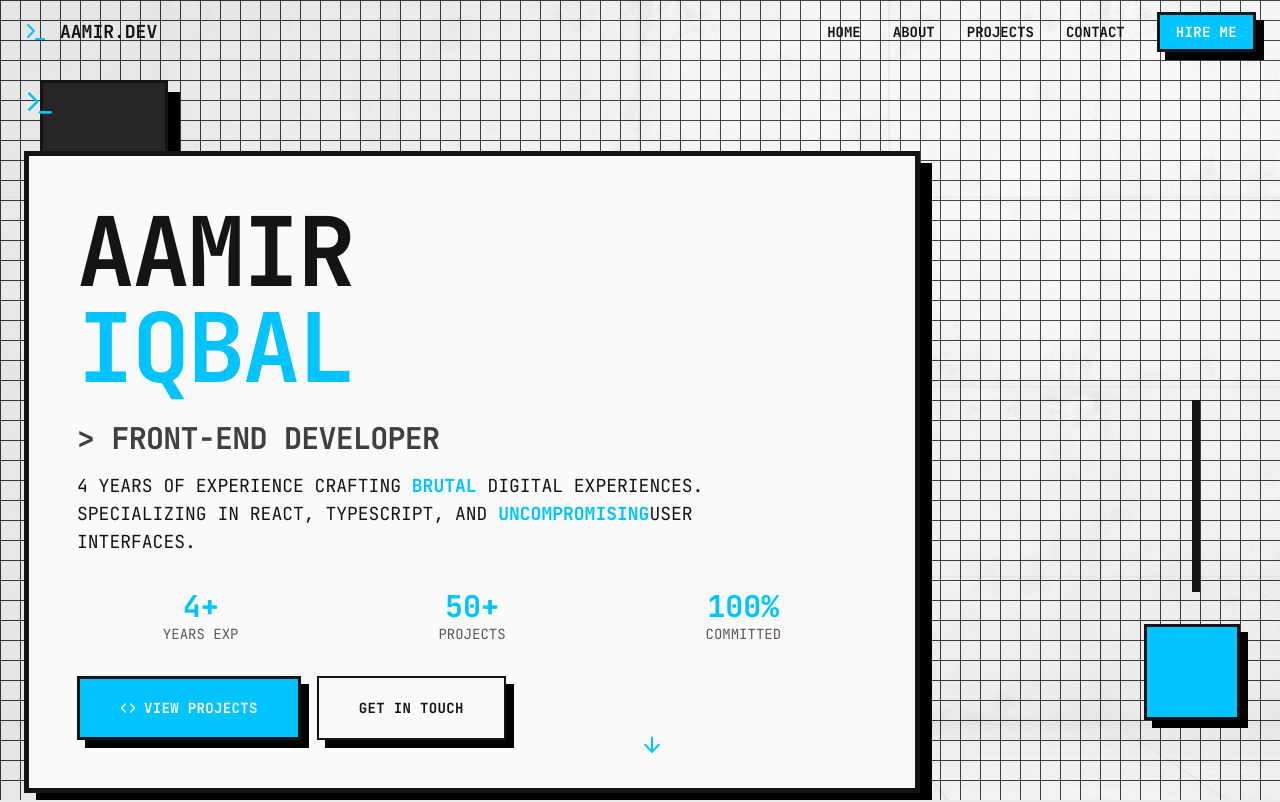
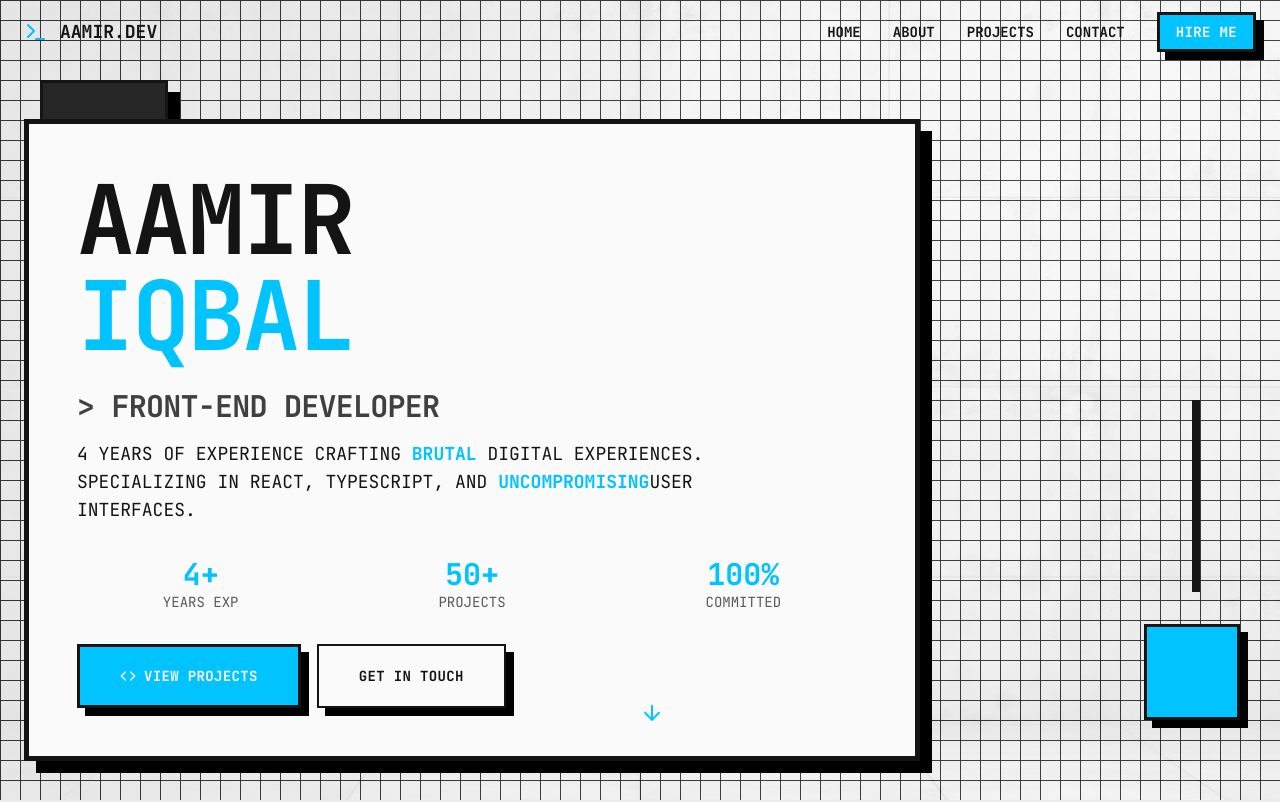
Before and after one commit to AmirIqbalKhan/portfolio, a React (Vite) app: page / in a window 1280 px wide. Shown: the top 802 px of the page. Built offline with nearby package versions, Linux system fonts and the light colour scheme.

Commit message:
Remove terminal icon and prompt from Hero section

```diff
--- a/src/components/Hero.tsx
+++ b/src/components/Hero.tsx
@@ -23,9 +23,7 @@ const Hero = () => {
       <div className="container mx-auto px-4 md:px-6 relative z-10">
         <div className="max-w-4xl mx-auto md:mx-0">
           {/* Terminal Header - Responsive */}
-          <div className="mb-6 md:mb-8 flex items-center gap-2 md:gap-4">
-            <Terminal className="w-5 h-5 md:w-8 md:h-8 electric-text" />
-          </div>
+          {/* Removed Terminal icon and container as requested */}
 
           {/* Main Content - Responsive */}
           <div className="brutal-border-thick bg-background p-6 md:p-12 brutal-shadow-lg">
```
